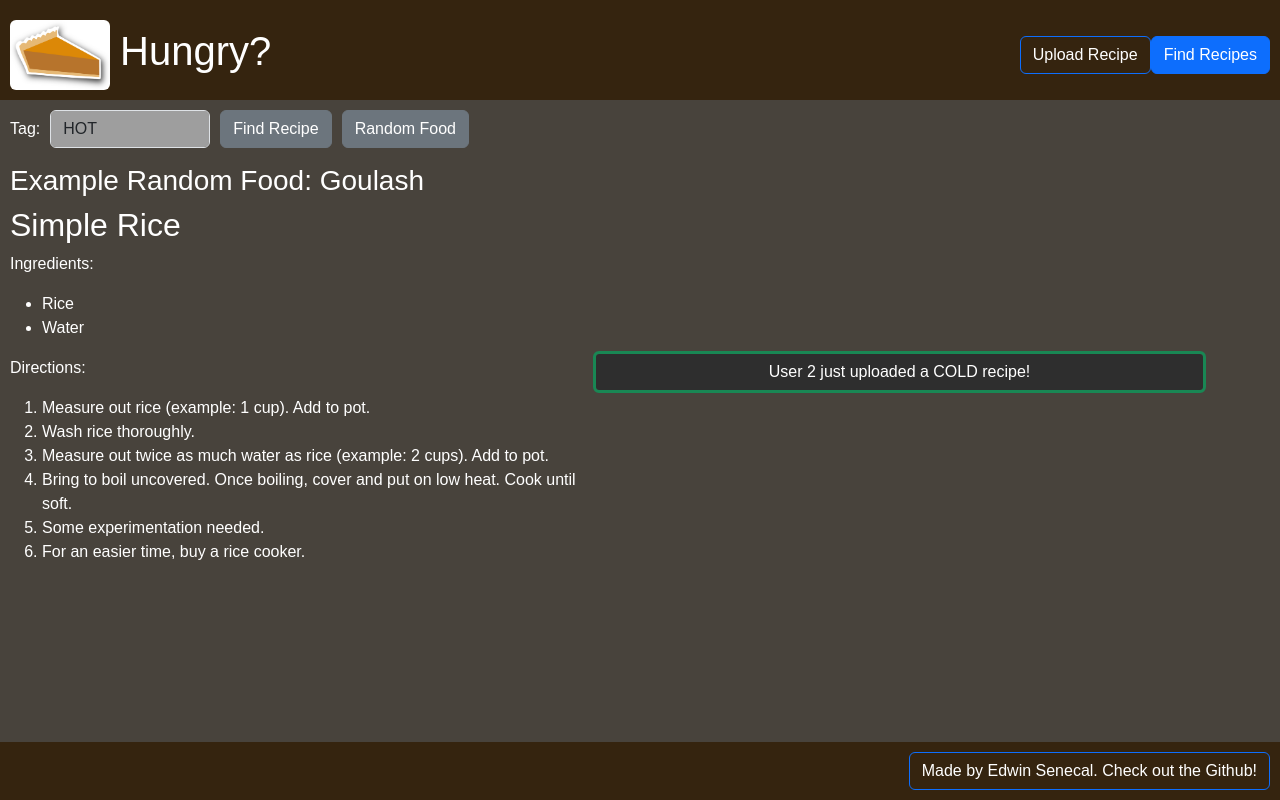
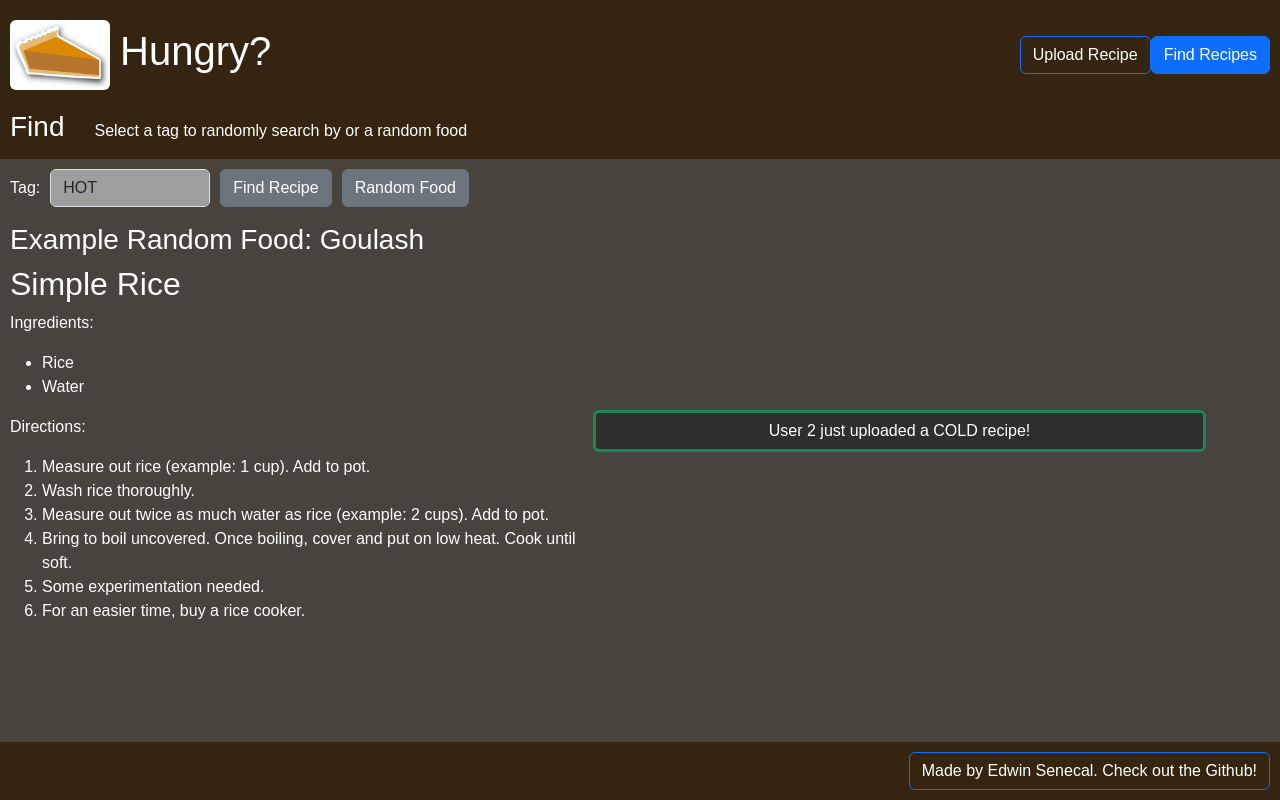
Before and after one commit to esenecal/startup, a React (Vite) app: page /find in a window 1280 px wide. Built offline with nearby package versions, Linux system fonts and the light colour scheme.

Commit message:
Added custom header to find.jsx.

```diff
--- a/src/app.css
+++ b/src/app.css
@@ -34,7 +34,7 @@ header {
     flex-direction: row;
     align-items: baseline;
     gap: 30px;
-    margin: 0 0 0 10px;
+    margin: 10px 0 0 10px;
 }
 
 #title-block nav {
--- a/src/find/find.jsx
+++ b/src/find/find.jsx
@@ -6,6 +6,15 @@ import "./find.css"     // page css file.
 export function Find() {
     return(
         <div className="body">
+
+            <header>
+                <div id="header-text">
+                    <h3>Find</h3>
+                    <p>Select a tag to randomly search by or a random food</p>
+                </div>
+            </header>
+
+
             <main>
                 <div id="find-input">
                     <label for="tagDropdown">Tag:</label>
```
